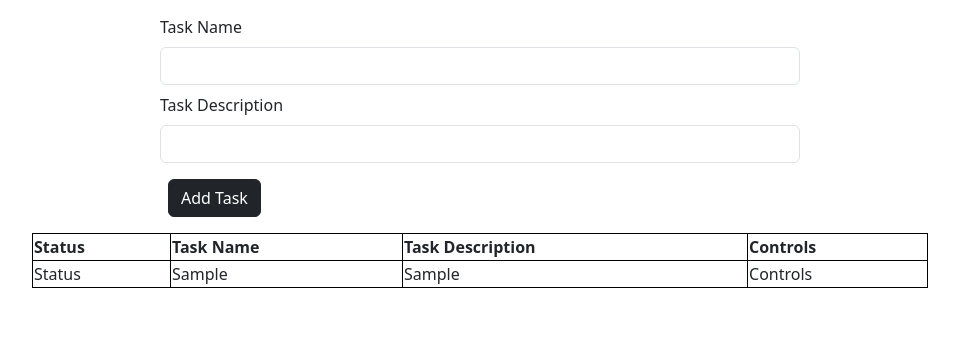
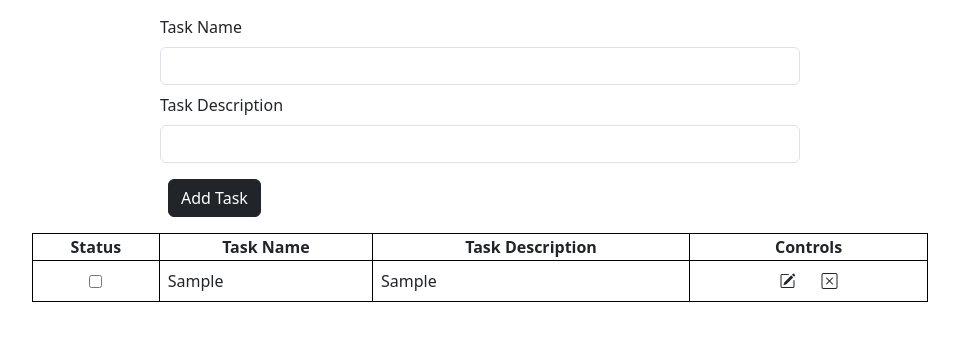
Before and after one commit to IrinaZinchenko/todo-list-react, a React app: page / in a window 1280 px wide. Both pictures are taken after typing "Sample", "Sample" into the empty fields and a click on the button "Add Task". Shown: the top 340 px of the page, without its empty margins (175-1134 px from the left). Built offline with nearby package versions, Linux system fonts and the light colour scheme.

Commit message:
imported bootstrap-icins and added status checkbox

```diff
--- a/package.json
+++ b/package.json
@@ -31,6 +31,7 @@
     "webpack-dev-server": "^5.0.1"
   },
   "dependencies": {
+    "bootstrap-icons": "^1.11.3",
     "react": "^18.2.0",
     "react-dom": "^18.2.0"
   }
--- a/src/components/app/App.jsx
+++ b/src/components/app/App.jsx
@@ -1,4 +1,5 @@
 import React, { useState } from 'react';
+import "bootstrap-icons/font/bootstrap-icons.css";
 
 export default function App() {
   const [taskName, setTaskName] = useState('');
@@ -21,7 +22,7 @@ export default function App() {
 
   const handleAddTask = () => {
     if (taskName) {
-      setTasksList([...tasksList, {id: Date.now(), name: taskName, description: taskDescription}]);
+      setTasksList([...tasksList, {id: Date.now(), name: taskName, description: taskDescription, statusCompleted: false, isEditing: false}]);
       clearInputs();
       setError('');
     } else {
@@ -44,14 +45,31 @@ export default function App() {
       <table className="mt-2">
         <thead>
           <tr>
-            <th>Status</th>
+            <th align="center">Status</th>
             <th>Task Name</th>
             <th>Task Description</th>
             <th>Controls</th>
           </tr>
         </thead>
           <tbody>
-            {tasksList.map((elem) => <tr key={elem.id}><td>Status</td><td>{elem.name}</td><td>{elem.description}</td><td>Controls</td></tr>)}
+            {tasksList.map((elem) => {
+            return (
+            <tr key={elem.id}>
+              <td>
+                <div className='status-container'>
+                  <input type="checkbox" name="" id="" />
+                </div>
+              </td>
+              <td>{elem.name}</td>
+              <td>{elem.description}</td>
+              <td>
+                <div className='controls-container'>
+                  <button type='button' className='btn'><i className="bi bi-pencil-square"></i></button>
+                  <button type='button' className='btn'><i className="bi bi-x-square"></i></button>
+                </div>
+              </td>
+            </tr>
+            )})}
           </tbody>
       </table>
     </div>
--- a/src/index.scss
+++ b/src/index.scss
@@ -29,4 +29,18 @@
   table, th, td {
     border: 1px solid black;
   }
+
+  th {
+    text-align: center;
+  }
+
+  td {
+    padding-left: 8px;
+    padding-right: 8px;
+  }
 }
+
+.status-container, .controls-container {
+  display: flex;
+  justify-content: center;
+}
```
